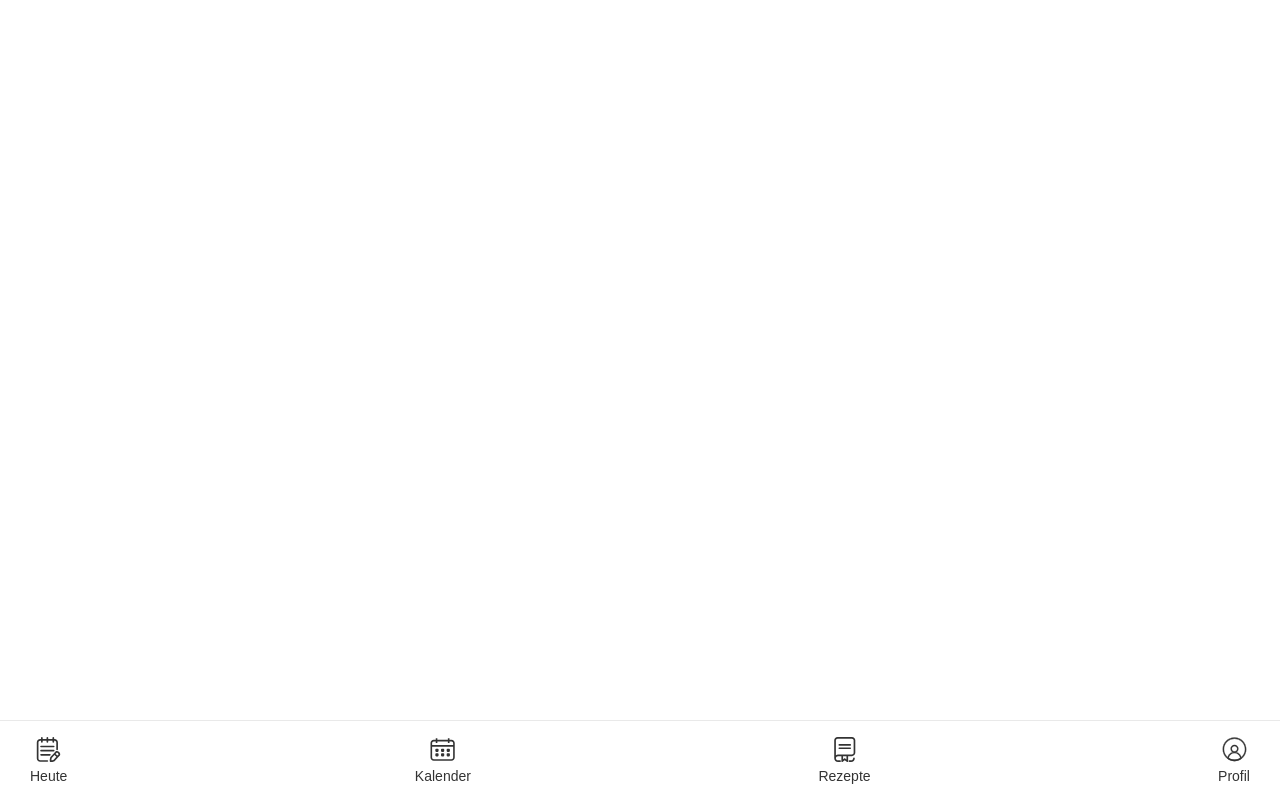
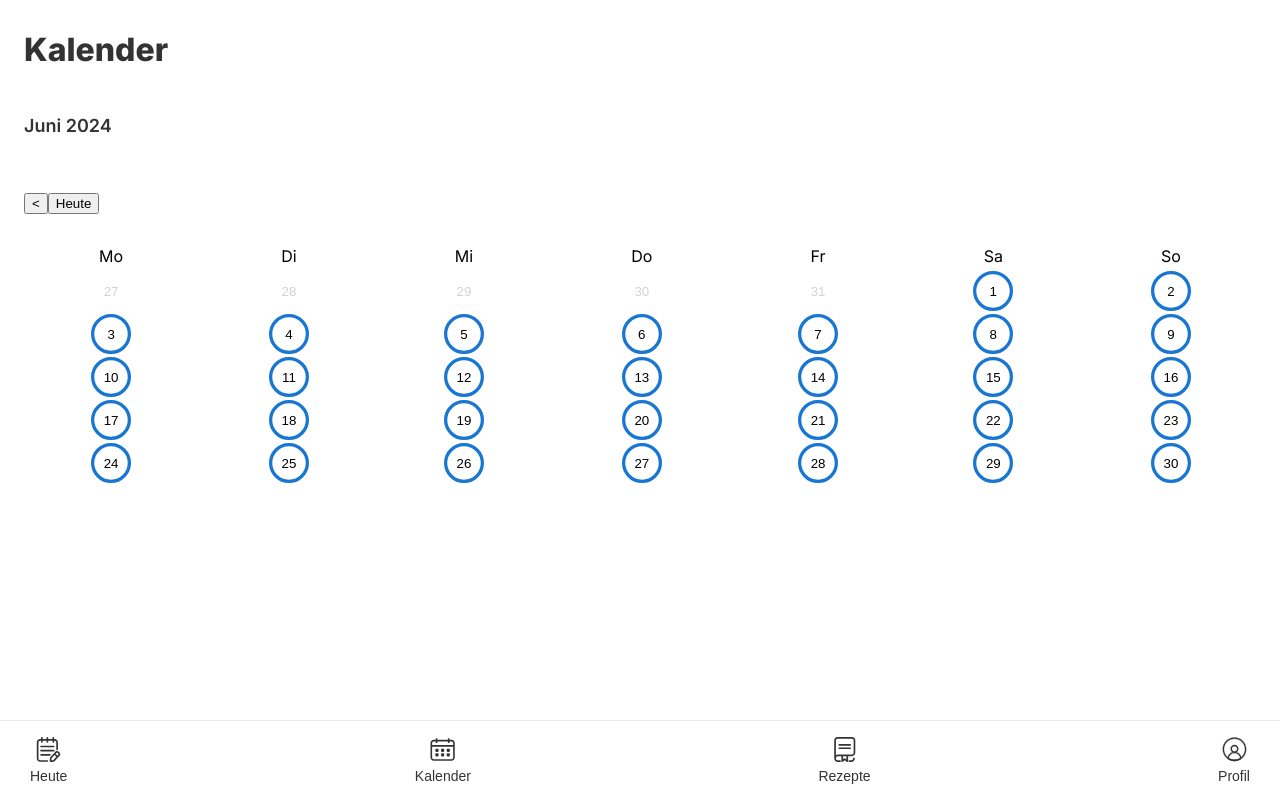
Before and after one commit to ingbeck/TrackMyMeal, a React (Vite) app in the folder frontend/: page /calendar/1 in a window 1280 px wide. Built offline with nearby package versions, Linux system fonts and the light colour scheme; no server answers; the HTML template or start-up script is replaced by a standard one.

Commit message:
add appuser id to calendar screen

```diff
--- a/frontend/src/App.tsx
+++ b/frontend/src/App.tsx
@@ -140,7 +140,7 @@ export default function App() {
                   appUser={appUser}
                   setCurrentRoute={setCurrentRoute}/>
               }/>
-              <Route path={"/calendar"} element={<CalendarScreen setCurrentRoute={setCurrentRoute}/>}/>
+              <Route path={"/calendar/:id"} element={<CalendarScreen getAppUser={getAppUser} setCurrentRoute={setCurrentRoute}/>}/>
               <Route path={"/recipes"} element={<RecipesScreen setCurrentRoute={setCurrentRoute}/>}/>
               <Route path={"/profile/:id"} element={<ProfileScreen
                   setCurrentRoute={setCurrentRoute}
--- a/frontend/src/components/Navbar.tsx
+++ b/frontend/src/components/Navbar.tsx
@@ -16,7 +16,7 @@ export default function Navbar(props: Readonly<NavbarProps>) {
     const navigate = useNavigate()
     const appUrl = props.appUrl
     const homeRoute = "/home/" + props.appUser.id
-    const calendarRoute = "/calendar"
+    const calendarRoute = "/calendar/" + props.appUser.id
     const recipesRoute = "/recipes"
     const profileRoute = "/profile/" + props.appUser.id
 
--- a/frontend/src/pages/CalendarScreen.tsx
+++ b/frontend/src/pages/CalendarScreen.tsx
@@ -1,8 +1,10 @@
 import {useEffect, useState} from "react";
 import CalendarView from "../components/CalendarView.tsx";
+import {useParams} from "react-router-dom";
 
 type CalendarScreenProps = {
-    setCurrentRoute : (url:string) => void
+    setCurrentRoute : (url:string) => void,
+    getAppUser : (id:string | undefined) => void
 }
 
 export default function CalendarScreen(props: Readonly<CalendarScreenProps>) {
@@ -10,6 +12,7 @@ export default function CalendarScreen(props: Readonly<CalendarScreenProps>) {
     const[date, setDate] = useState<Date>(new Date())
 
     const url = window.location.href;
+    const params = useParams();
 
     function formattedDateCaption(): string {
         const formatter = new Intl.DateTimeFormat('de-DE', { month: 'long' });
```
